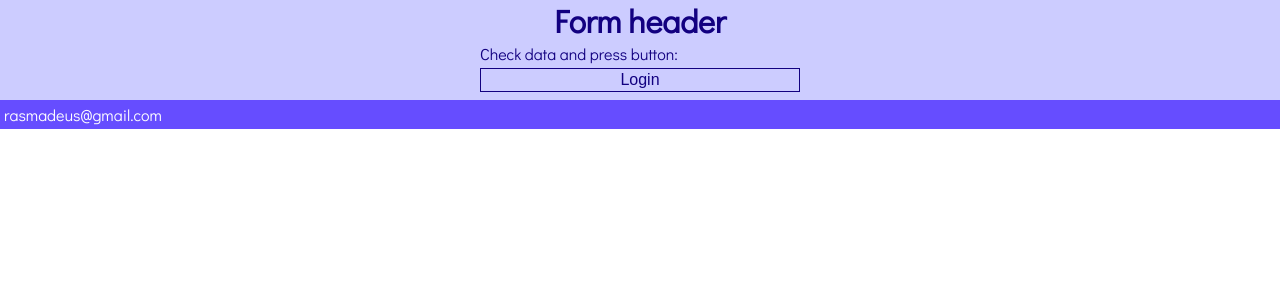
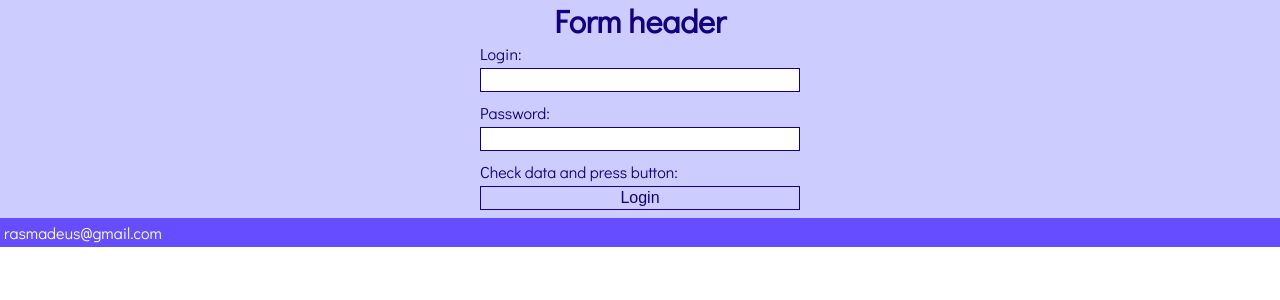
Before and after one commit to rasmadeus/rfix, a Django app: page /users/login in a window 1280 px wide. Shown: the part 25-325 px from the top of the page. Run offline with Django 3.2, Linux system fonts and the light colour scheme; style sheets or scripts are compiled from the project's sources; parts of the project's set-up code (start-up, migrations or seed data) failed here and were passed over; some libraries are stand-ins or nearby versions.

Commit message:
- Add login view.

```diff
--- a/rfix/rfixuser/forms.py
+++ b/rfix/rfixuser/forms.py
@@ -1,8 +1,16 @@
 from django import forms
-from rfix.rfixuser.models import RfixUser
+from django.contrib.auth import authenticate
+from django.utils.translation import ugettext_lazy as tr
 
 
-class Login(forms.ModelForm):
-    class Meta:
-        model = RfixUser
-        fields = ['username', 'password']
+class Login(forms.Form):
+    username = forms.CharField(label=tr('Login'))
+    password = forms.CharField(label=tr('Password'), widget=forms.PasswordInput)
+
+    def login(self):
+        username = self.cleaned_data['username']
+        password = self.cleaned_data['password']
+        return authenticate(username=username, password=password)
+
+    def add_login_error(self):
+        self.add_error('password', tr('Your password or login is invalid'))
--- a/rfix/rfixuser/views.py
+++ b/rfix/rfixuser/views.py
@@ -4,7 +4,8 @@ from rfix.rfixuser import models
 from rfix.task.models import Task
 from rfix.rfixuser import forms
 from django.shortcuts import render
-from django.http import HttpResponseRedirect
+from django.shortcuts import redirect
+from django.contrib import auth
 
 
 class RfixUserDetail(DetailView):
@@ -38,7 +39,13 @@ def login(req):
     if req.method == 'POST':
         form = forms.Login(req.POST)
         if form.is_valid():
-            return HttpResponseRedirect('/')
+            user = form.login()
+            if user is None:
+                form.add_login_error()
+            else:
+                auth.login(req, user)
+                return redirect('/')
     else:
         form = forms.Login()
+
     return render(req, 'rfixuser/login.html', {'form': form})
--- a/rfix/templates/rfixuser/login.html
+++ b/rfix/templates/rfixuser/login.html
@@ -25,6 +25,9 @@
                 <div>
                     {{ field }}
                 </div>
+                <div>
+                    {{ field.errors }}
+                </div>
             </div>
         {% endfor %}
         <div>
```
